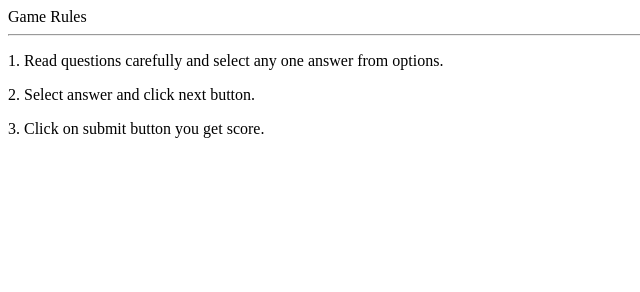
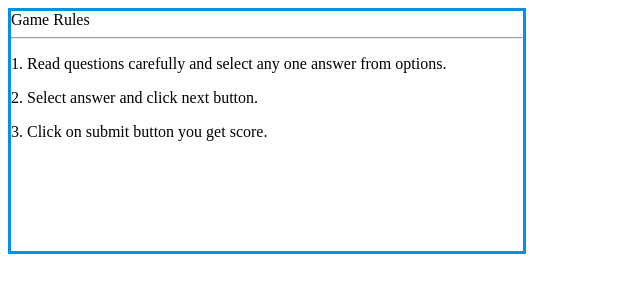
Before and after one commit to Pratikshatippe/Quiz, a plain HTML site: page pages/instruction.html in a window 1280 px wide. Shown: the whole page, without its empty margins (0-640 px from the left). Drawn offline with Linux system fonts and the light colour scheme.

Commit message:
css for instruction

```diff
--- a/css/style.css
+++ b/css/style.css
@@ -156,3 +156,11 @@
  .greet{
     color: var(--color-6);
  }
+ .instruction{
+    height: 30vh;
+    width: 40vw;
+    justify-content: center;
+    align-items: center;
+    border: 3px solid;
+    border-color: var(--color-1);
+ }
```
Lines whose indentation alone changed are shown as unchanged.
